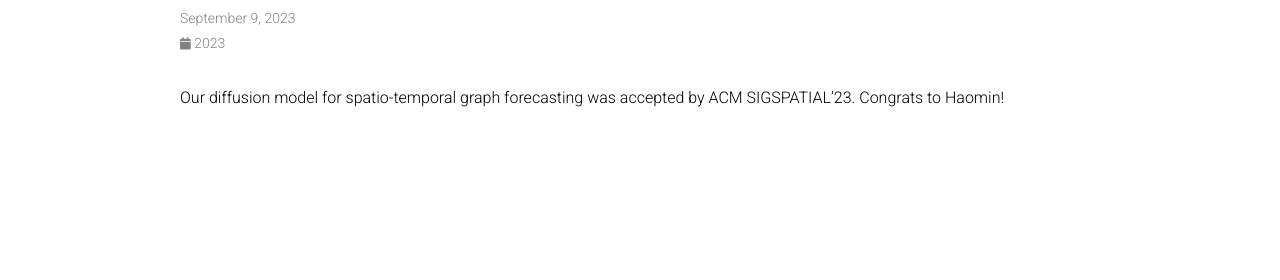
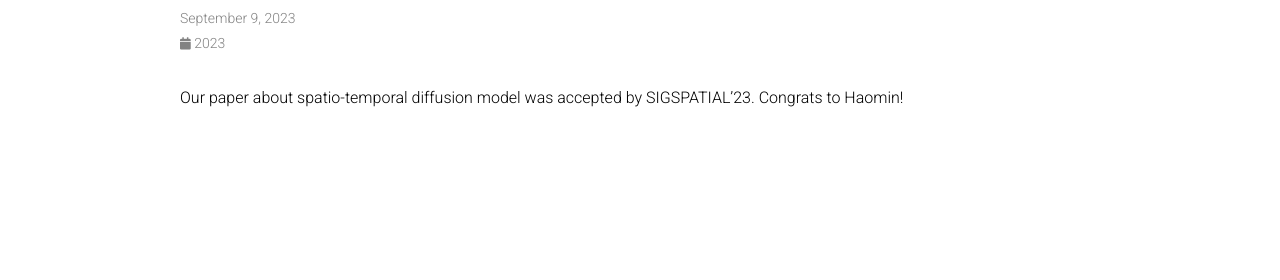
Before and after one commit to CastleLiang/castleliang.github.io, a Jekyll site: the page built from _news/20230909_gis23.md, in a window 1280 px wide. Shown: the part 153-433 px from the top of the page. Built offline with Jekyll 4.4.1, drawn with Linux system fonts in a browser that asks for light colours; comment, search, counter and statistics services are not loaded; a style sheet for code colours, icons or effects is not loaded.

Commit message:
Update gis23

```diff
--- a/_news/20230909_gis23.md
+++ b/_news/20230909_gis23.md
@@ -3,4 +3,4 @@ layout: post
 date: 2023-09-09
 inline: true
 ---
-Our diffusion model for spatio-temporal graph forecasting was accepted by ACM SIGSPATIAL'23. Congrats to Haomin!
+Our paper about spatio-temporal diffusion model was accepted by SIGSPATIAL'23. Congrats to Haomin!
```
